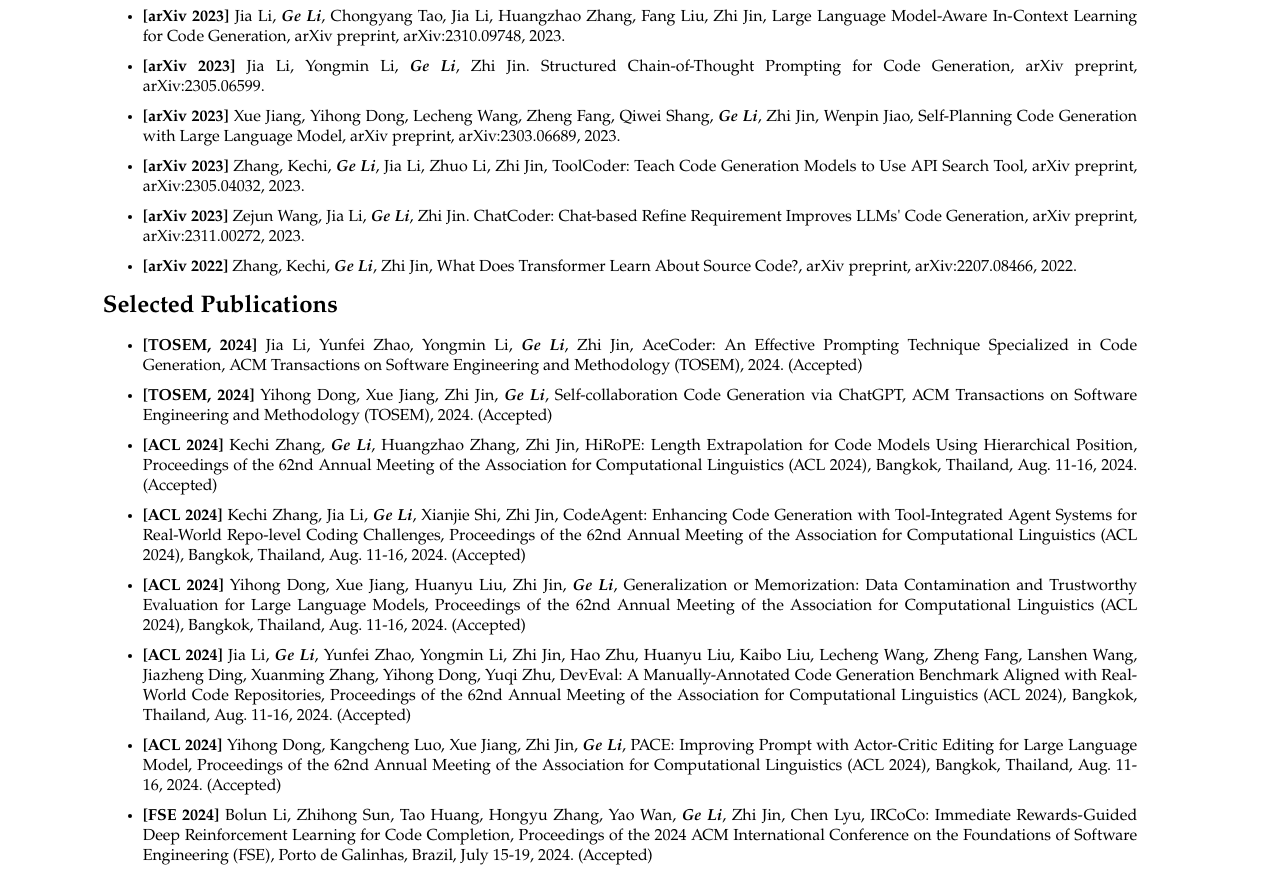
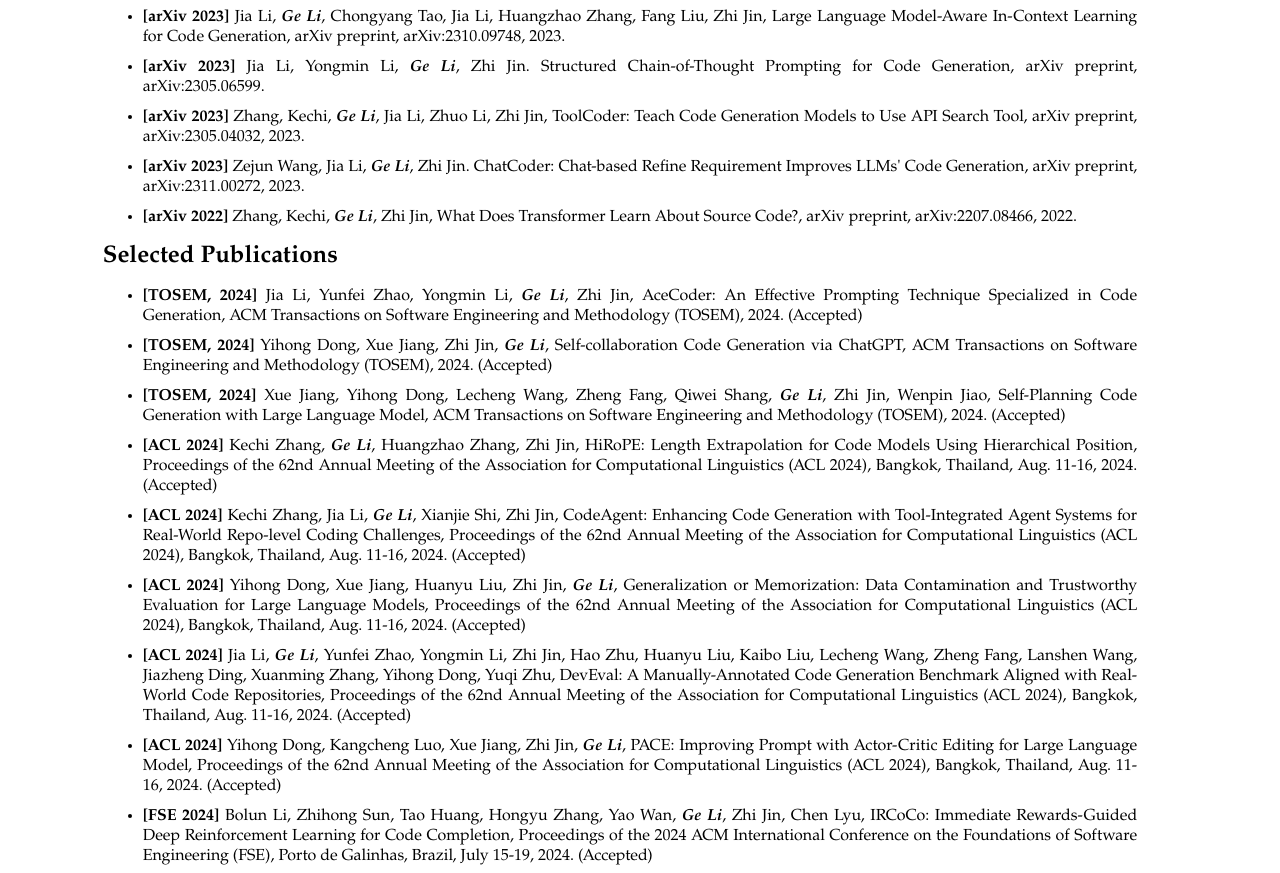
Before and after one commit to ligechina/ligechina.github.io, a plain HTML site: page index.html in a window 1280 px wide. Shown: the part 813-1686 px from the top of the page. Drawn offline with Linux system fonts and the light colour scheme.

Commit message:
Update index.html

```diff
--- a/index.html
+++ b/index.html
@@ -52,8 +52,6 @@
 
     <li class="paper"><b class="paperinf">[arXiv 2023]</b> Jia Li, Yongmin Li, <b class="myname">Ge Li</b>, Zhi Jin. Structured Chain-of-Thought Prompting for Code Generation, arXiv preprint, arXiv:2305.06599.</li>
 
-    <li class="paper"><b class="paperinf">[arXiv 2023]</b> Xue Jiang, Yihong Dong, Lecheng Wang, Zheng Fang, Qiwei Shang, <b class="myname">Ge Li</b>, Zhi Jin, Wenpin Jiao, Self-Planning Code Generation with Large Language Model, arXiv preprint, arXiv:2303.06689, 2023.</li>
-
     <li class="paper"><b class="paperinf">[arXiv 2023]</b> Zhang, Kechi, <b class="myname">Ge Li</b>, Jia Li, Zhuo Li, Zhi Jin, ToolCoder: Teach Code Generation Models to Use API Search Tool, arXiv preprint, arXiv:2305.04032, 2023.</li>
 
     <li class="paper"><b class="paperinf">[arXiv 2023]</b> Zejun Wang, Jia Li, <b class="myname">Ge Li</b>, Zhi Jin. ChatCoder: Chat-based Refine Requirement Improves LLMs' Code Generation, arXiv preprint, arXiv:2311.00272, 2023.</li>
@@ -67,6 +65,8 @@
       <li class="paper"><b class="paperinf">[TOSEM, 2024]</b> Jia Li, Yunfei Zhao, Yongmin Li, <b class="myname">Ge Li</b>, Zhi Jin, AceCoder: An Effective Prompting Technique Specialized in Code Generation, ACM Transactions on Software Engineering and Methodology (TOSEM), 2024. (Accepted)</li>
 
       <li class="paper"><b class="paperinf">[TOSEM, 2024]</b> Yihong Dong, Xue Jiang, Zhi Jin, <b class="myname">Ge Li</b>, Self-collaboration Code Generation via ChatGPT, ACM Transactions on Software Engineering and Methodology (TOSEM), 2024. (Accepted)</li>
+
+      <li class="paper"><b class="paperinf">[TOSEM, 2024]</b> Xue Jiang, Yihong Dong, Lecheng Wang, Zheng Fang, Qiwei Shang, <b class="myname">Ge Li</b>, Zhi Jin, Wenpin Jiao, Self-Planning Code Generation with Large Language Model, ACM Transactions on Software Engineering and Methodology (TOSEM), 2024. (Accepted)</li>
 
       <li class="paper"><b class="paperinf">[ACL 2024]</b> Kechi Zhang, <b class="myname">Ge Li</b>, Huangzhao Zhang, Zhi Jin, HiRoPE: Length Extrapolation for Code Models Using Hierarchical Position, Proceedings of the 62nd Annual Meeting of the Association for Computational Linguistics (ACL 2024), Bangkok, Thailand, Aug. 11-16, 2024. (Accepted)</li>
 
```
